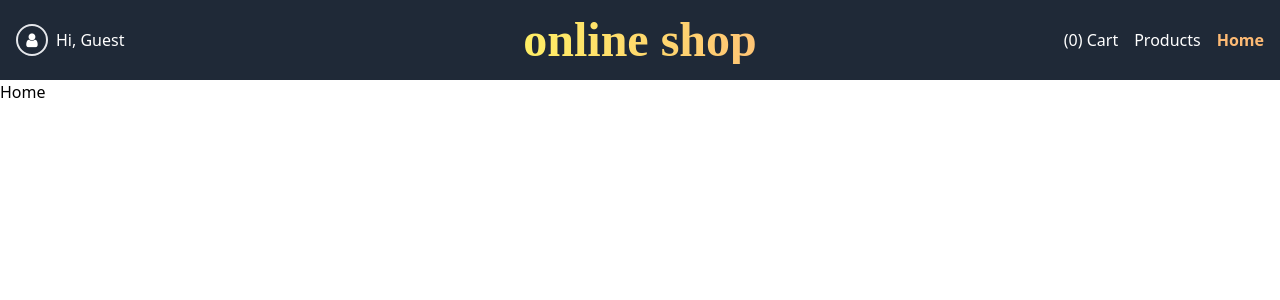
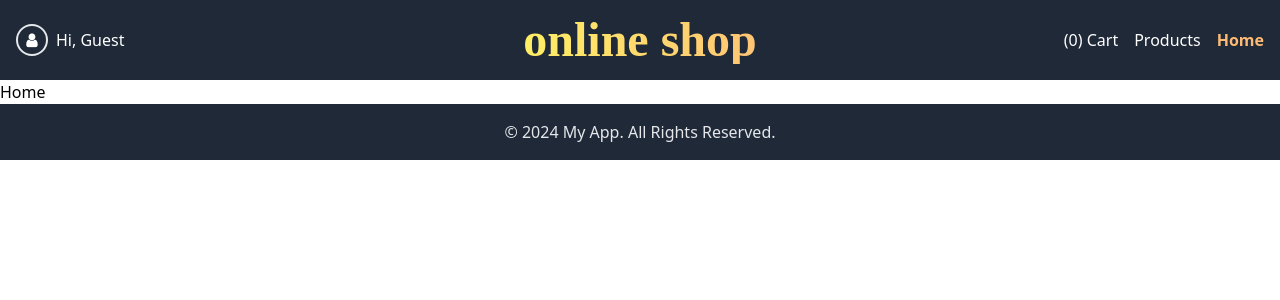
Before and after one commit to SinaAmini90/online-shop, a React (Create React App) app: page / in a window 1280 px wide. Shown: the top 300 px of the page. Built offline with nearby package versions, Linux system fonts and the light colour scheme.

Commit message:
create footer component and add to app

```diff
--- a/src/App.tsx
+++ b/src/App.tsx
@@ -7,6 +7,7 @@ import ProductsList from "./pages/ProductsList";
 import "font-awesome/css/font-awesome.min.css";
 import Cart from "./pages/Cart";
 import Navbar from "./components/Navbar";
+import Footer from "./components/Footer";
 
 const App: React.FC = () => {
   return (
@@ -20,6 +21,7 @@ const App: React.FC = () => {
           <Route path="/cart" element={<Cart />} />
           <Route path="*" element={<NotFound />} />
         </Routes>
+        <Footer />
       </div>
     </Router>
   );
--- /dev/null
+++ b/src/components/Footer.tsx
@@ -0,0 +1,9 @@
+import React from "react";
+
+export default function Footer() {
+  return (
+    <footer className="w-full bg-gray-800 text-gray-200 py-4 text-center">
+      <p>© 2024 My App. All Rights Reserved.</p>
+    </footer>
+  );
+}
```
